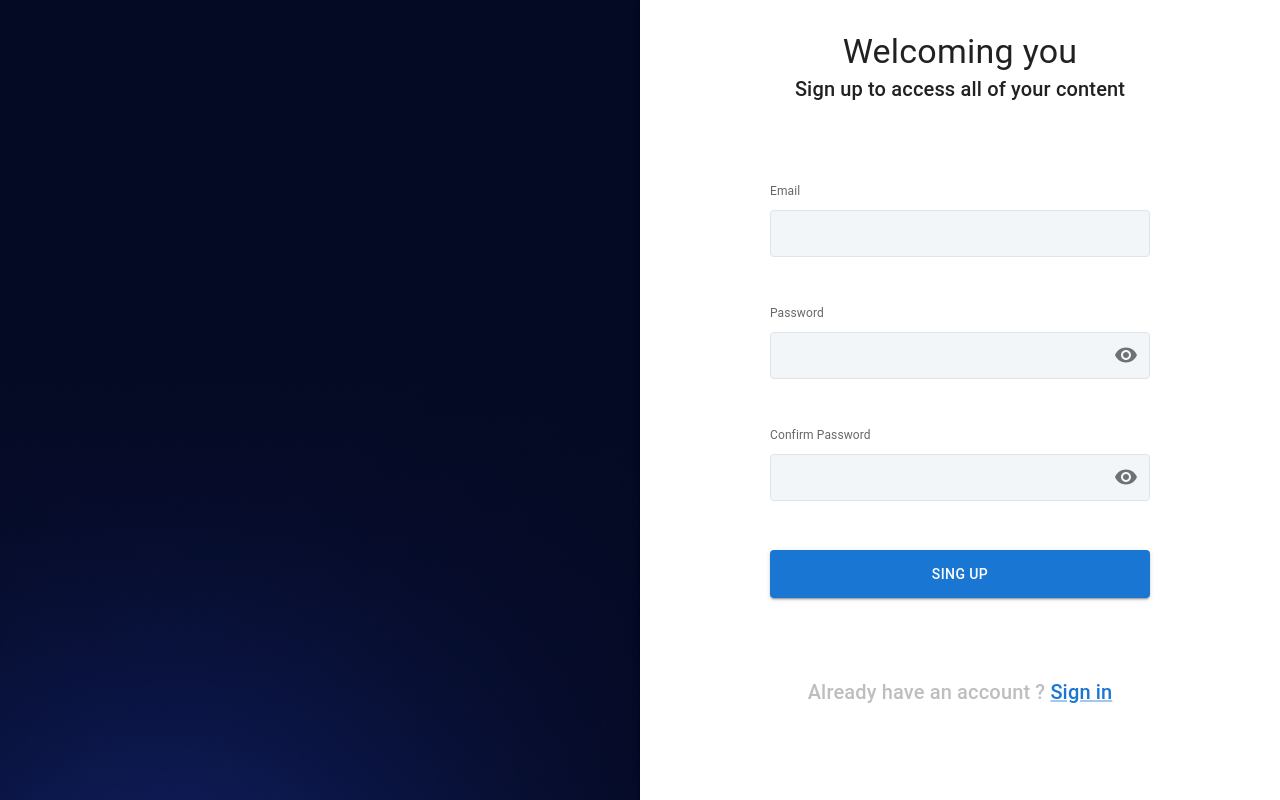
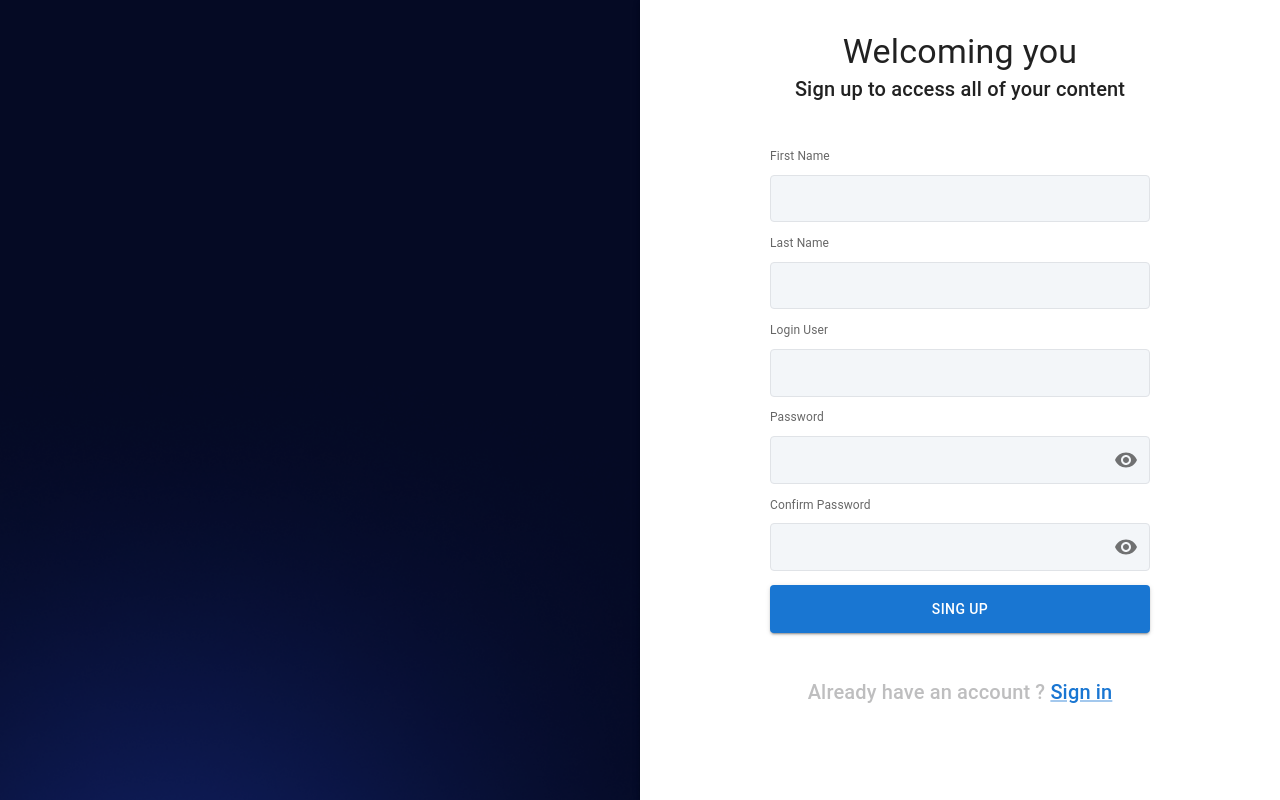
Before and after one commit to ItaloLacerda/LacerEats, a Next.js app: page /signUp in a window 1280 px wide. Built offline with nearby package versions, Linux system fonts and the light colour scheme.

Commit message:
feat: Update SingUpForms

```diff
--- a/src/components/Forms/SignUpForms.tsx
+++ b/src/components/Forms/SignUpForms.tsx
@@ -4,8 +4,24 @@ import { Box, Button, FormControl, IconButton, InputAdornment, InputLabel, Link,
 import CustomInput from '../Inputs'
 import { Visibility, VisibilityOff } from '@mui/icons-material'
 
-export default function LoginForms () {
+export default function SingUpForms () {
   const [showPassword, setShowPassword] = React.useState(false)
+  const [newUser, setNewUser] = React.useState({
+    firstName: '',
+    lastName: '',
+    loginUser: '',
+    password: '',
+    confirmPassword: ''
+  })
+
+  const handleChangeNewUser = (event: React.ChangeEvent<HTMLInputElement | HTMLTextAreaElement>) => {
+    const { name, value } = event.target
+
+    setNewUser((user) => ({
+      ...user,
+      [name]: value
+    }))
+  }
 
   const handleClickShowPassword = () => { setShowPassword((show) => !show) }
 
@@ -21,10 +37,22 @@ export default function LoginForms () {
     </Box>
     <Box sx={BoxStyle}>
       <FormControl variant="standard" sx={ FormControlStyle }>
-        <InputLabel shrink htmlFor="email-input">
-          Email
+        <InputLabel shrink htmlFor="first-name-input">
+          First Name
         </InputLabel>
-        <CustomInput id="email-input" sx={ InputStyle }/>
+        <CustomInput id="first-name-input" value={newUser.firstName} name='firstName' onChange={handleChangeNewUser} sx={ InputStyle }/>
+      </FormControl>
+      <FormControl variant="standard" sx={ FormControlStyle }>
+        <InputLabel shrink htmlFor="last-name-input">
+          Last Name
+        </InputLabel>
+        <CustomInput id="last-name-input" value={newUser.lastName} name='lastName' onChange={handleChangeNewUser} sx={ InputStyle }/>
+      </FormControl>
+      <FormControl variant="standard" sx={ FormControlStyle }>
+        <InputLabel shrink htmlFor="login-user-input">
+          Login User
+        </InputLabel>
+        <CustomInput id="login-user-input" value={newUser.loginUser} name='loginUser' onChange={handleChangeNewUser} sx={ InputStyle }/>
       </FormControl>
       <FormControl variant="standard" sx={ FormControlStyle }>
         <InputLabel shrink htmlFor="password-input">
@@ -32,6 +60,9 @@ export default function LoginForms () {
         </InputLabel>
         <CustomInput
           id="password-input"
+          value={newUser.password}
+          name='password'
+          onChange={handleChangeNewUser}
           sx={ InputStyle }
           type={showPassword ? 'text' : 'password'}
           endAdornment={
@@ -53,6 +84,9 @@ export default function LoginForms () {
         </InputLabel>
         <CustomInput
           id="Confirm-Password-input"
+          value={newUser.confirmPassword}
+          name='confirmPassword'
+          onChange={handleChangeNewUser}
           sx={ InputStyle }
           type={showPassword ? 'text' : 'password'}
           endAdornment={
```
